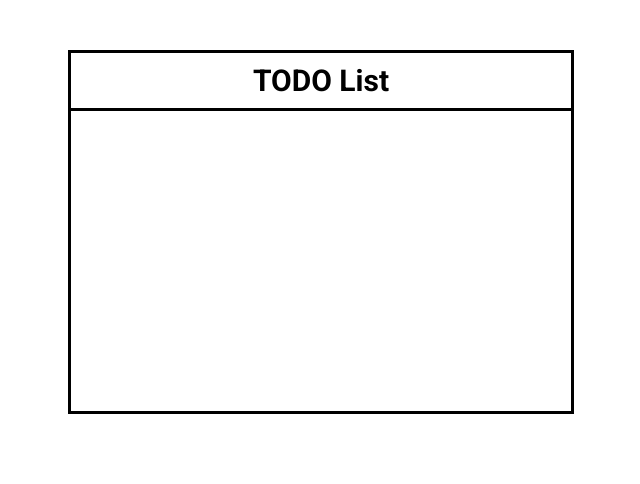
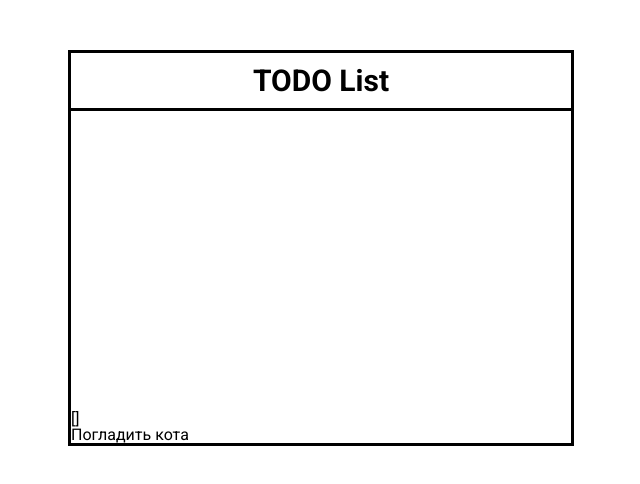
Before and after one commit to Learde/todo-react, a React app: page / in a window 1280 px wide. Shown: the top 484 px of the page, without its empty margins (319-959 px from the left). Built offline with nearby package versions, Linux system fonts and the light colour scheme.

Commit message:
Add logic to application

```diff
--- a/src/App.js
+++ b/src/App.js
@@ -14,6 +14,14 @@ class App extends React.Component {
         {id:4, done: false, text: 'Не забыть поспать'}
       ]
     }
+
+  }
+
+  toggleTask = (id) => {
+    const obj = {...this.state};
+    obj.data[id-1].done = !obj.data[id-1].done;
+    console.log(obj);
+    this.setState(obj);
   }
 
   render() {
@@ -25,6 +33,7 @@ class App extends React.Component {
           done={this.state.data[0].done}
           text={this.state.data[0].text}
           id={this.state.data[0].id}
+          click={this.toggleTask}
           />
       </div>
     );
--- a/src/components/Task/Task.js
+++ b/src/components/Task/Task.js
@@ -4,11 +4,12 @@ import React from 'react';
 const Task = (props) => {
 	let classList = 'Task ' + props.className;
 	if (props.done) {
-
+		classList += 's';
 	}
 	return (
 		<div className={classList}>
-
+			<div className="Task__checkbox" onClick={props.click.bind(this, props.id)}>[]</div>
+			<p className="Task__text">{props.text}</p>
 		</div>
 	);
 }
--- a/src/components/Task/Task.scss
+++ b/src/components/Task/Task.scss
@@ -0,0 +1,4 @@
+.Task {
+    font-weight: normal;
+    font-size: 1.6rem;
+}
```
Also changed, not shown: 1 other file (tests, documents, lock files or other folders).
